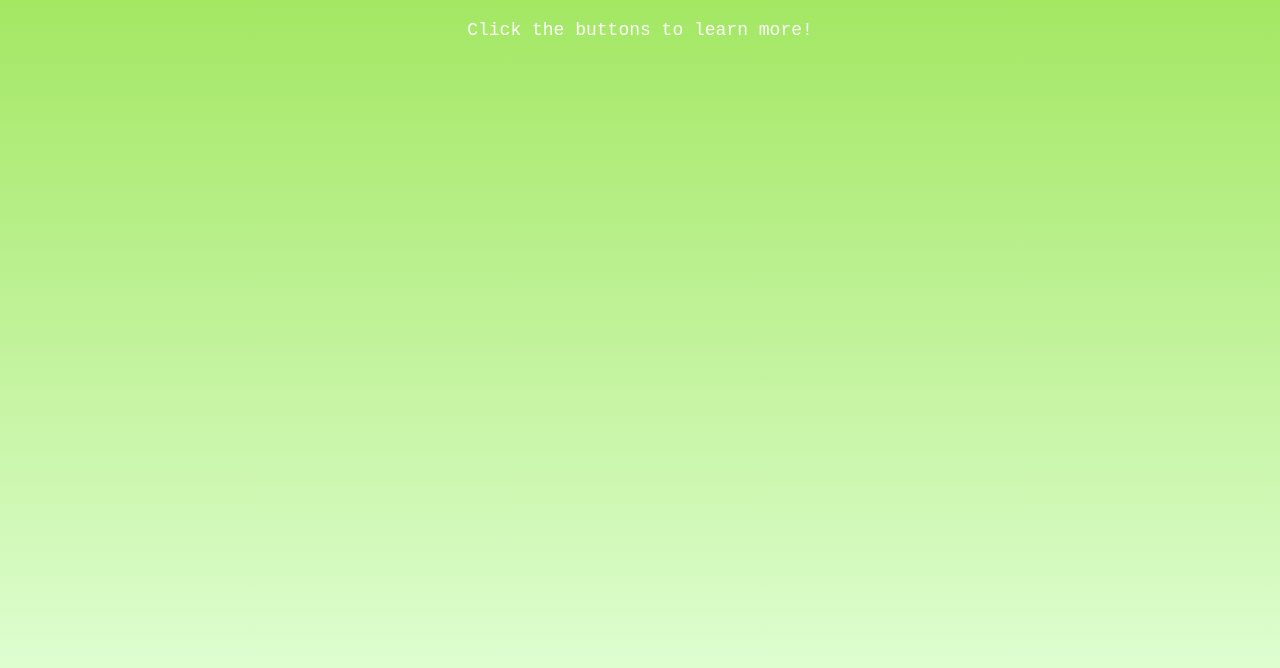
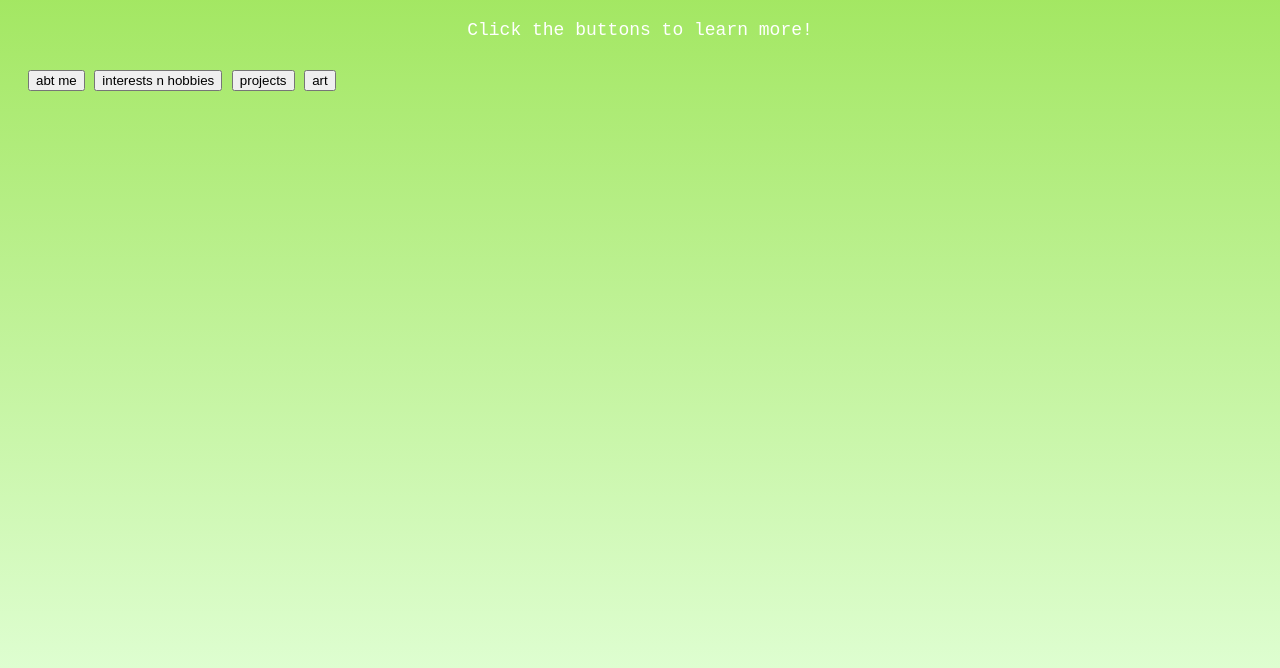
Before and after one commit to Ayamamoru/Morimo, a plain HTML site: page index.html in a window 1280 px wide. Shown: the part 152-820 px from the top of the page. Drawn offline with Linux system fonts and the light colour scheme.

Commit message:
i made them buttons

```diff
--- a/index.html
+++ b/index.html
@@ -36,5 +36,12 @@
     <p>Click the buttons to learn more!</p>
     </div>
 
+    <div class="button-container">
+        <button>abt me</button>
+        <button>interests n hobbies</button>
+        <button>projects</button>
+        <button>art</button>
+    </div>
+
 </body>
 </html>
```
